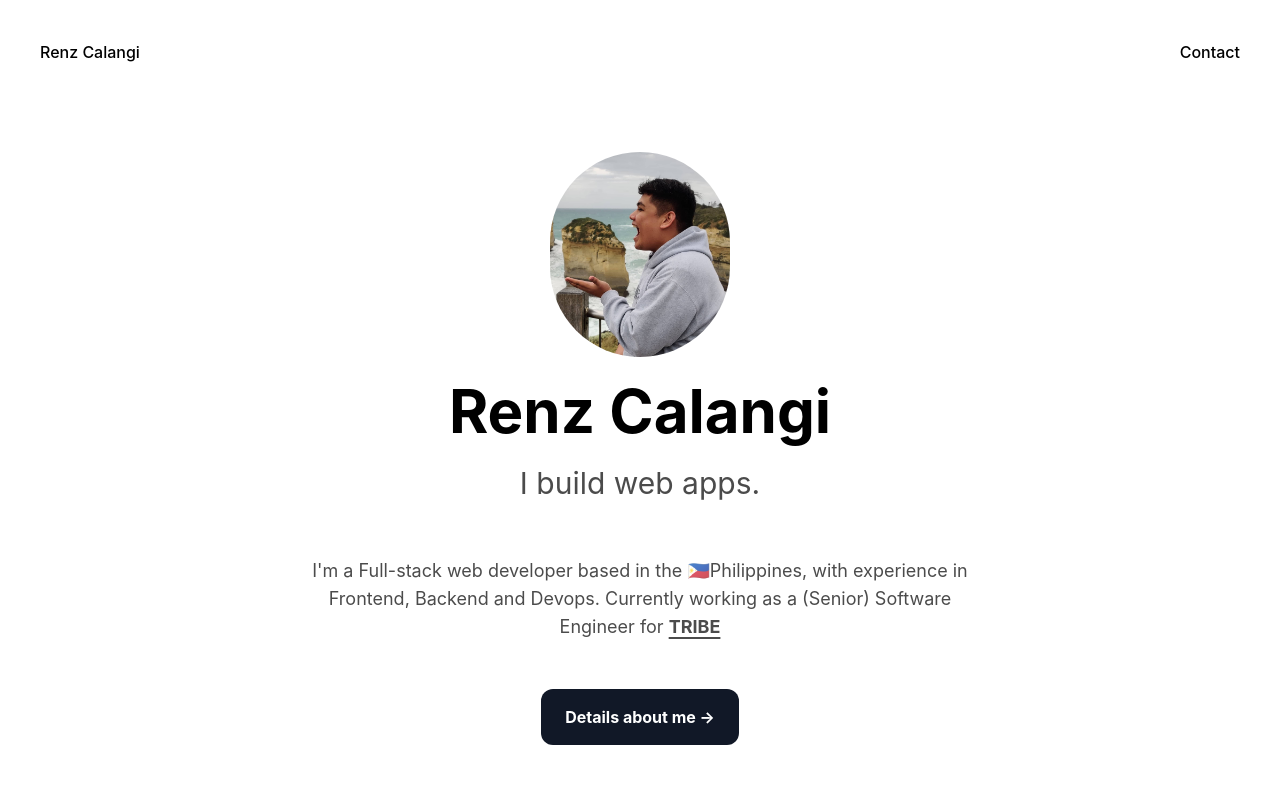
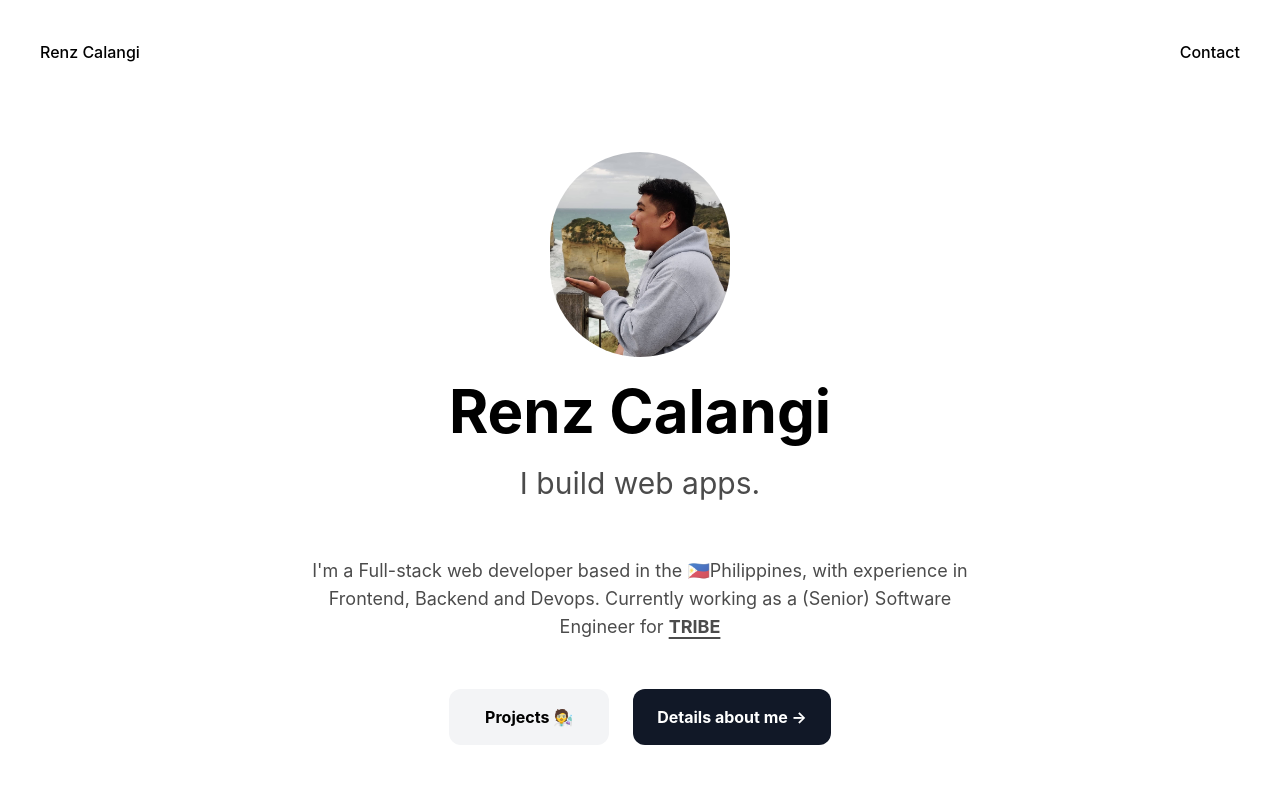
Before and after one commit to rrcc0044/renzcalangi.com, a Next.js app: page / in a window 1280 px wide. Shown: the top 800 px of the page. Built offline with nearby package versions, Linux system fonts and the light colour scheme.

Commit message:
feat: add projects button homepage

```diff
--- a/pages/index.tsx
+++ b/pages/index.tsx
@@ -30,11 +30,18 @@ const IndexPage = () => (
           TRIBE
         </a>
       </p>
-      <Link href="/about">
-        <button className="bg-gray-900 hover:bg-gray-700 text-white font-bold py-4 px-6 rounded-xl">
-          <p className="text-base">Details about me &rarr;</p>
-        </button>
-      </Link>
+      <div className="flex flex-row gap-6">
+        <Link href="/projects">
+          <button className="bg-gray-100 hover:bg-gray-200 font-bold py-4 px-6 rounded-xl w-40 text-center">
+            <p className="text-base">Projects 🧑‍🔬</p>
+          </button>
+        </Link>
+        <Link href="/about">
+          <button className="bg-gray-900 hover:bg-gray-700 text-white font-bold py-4 px-6 rounded-xl">
+            <p className="text-base">Details about me &rarr;</p>
+          </button>
+        </Link>
+      </div>
     </div>
     <div className="mt-20 flex flex-col gap-8 items-center max-w-2xl">
       <h1 className="text-4xl font-bold">Contact Me</h1>
```
